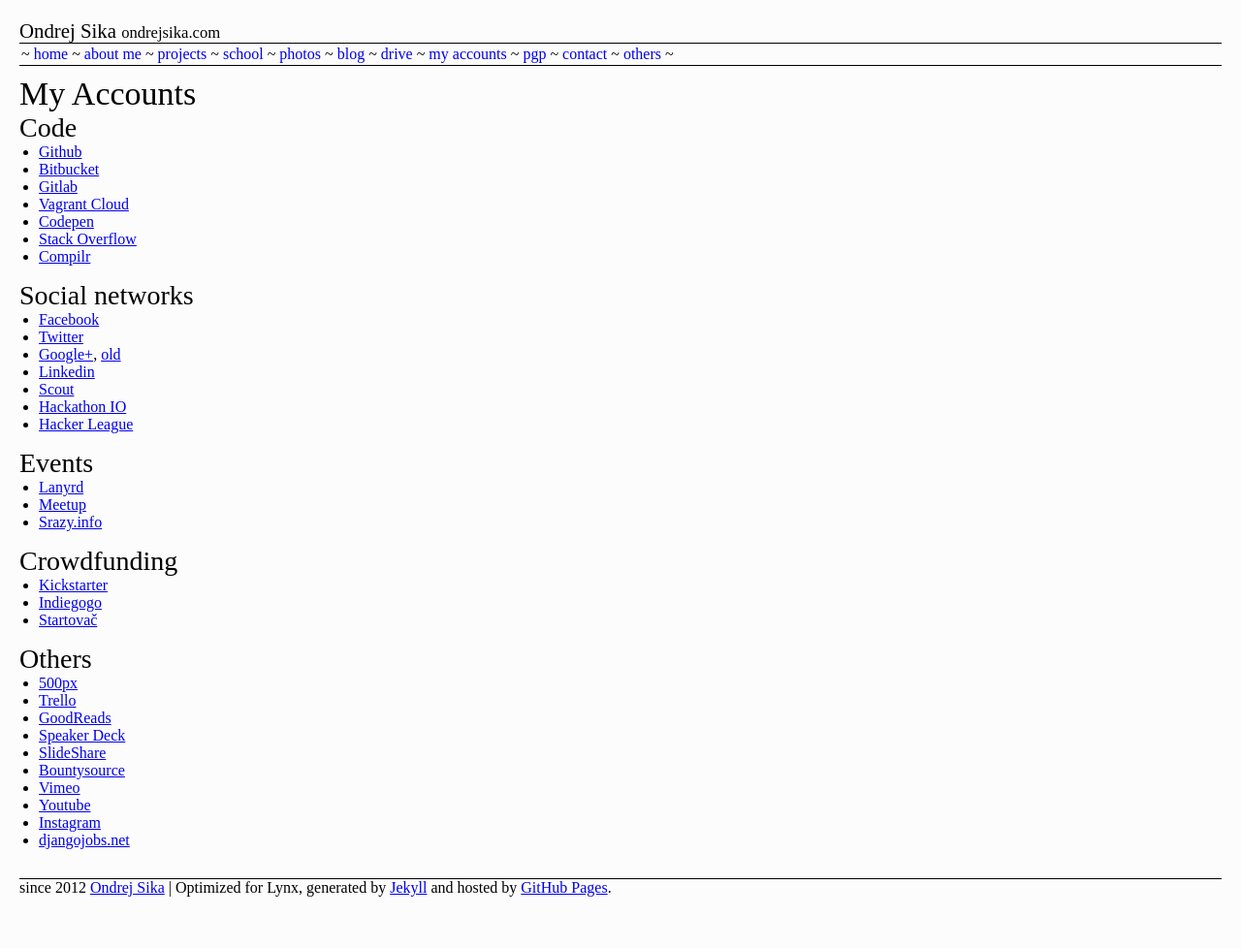
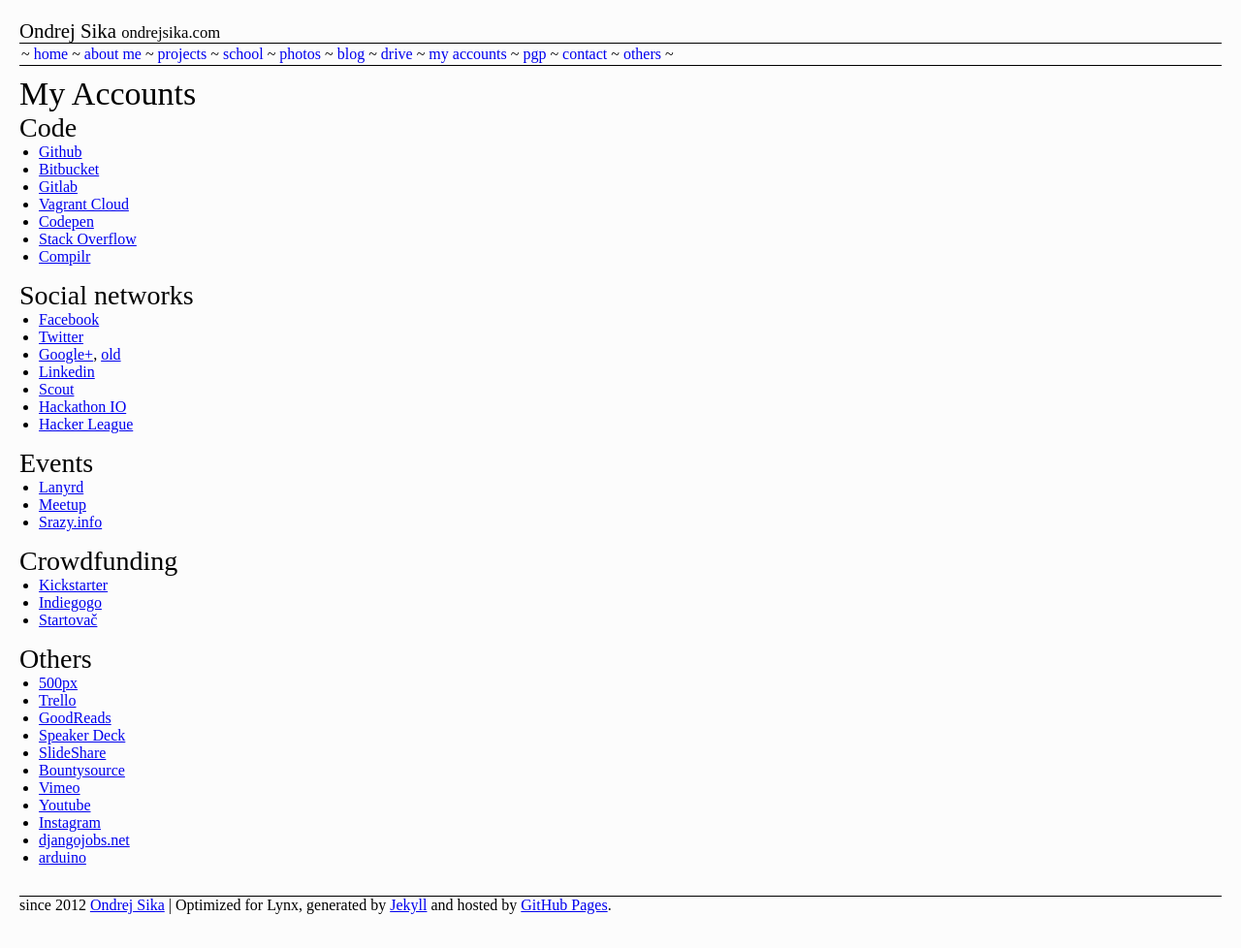
Before and after one commit to ondrejsika/ondrejsika.com, a Jekyll site: the page built from my-accounts.md, in a window 1280 px wide. Shown: the whole page at 97% size. Built offline with Jekyll 4.4.1, drawn with Linux system fonts in a browser that asks for light colours; Markdown is read by kramdown in place of the engine named in the settings; comment, search, counter and statistics services are not loaded.

Commit message:
add arduino account

```diff
--- a/my-accounts.md
+++ b/my-accounts.md
@@ -53,3 +53,4 @@
 * [Youtube](https://www.youtube.com/user/sikaondrej/videos)
 * [Instagram](http://instagram.com/ondrejsika)
 * [djangojobs.net](http://www.djangojobs.net/people/developer/profile/470/ondrej-sika)
+* [arduino](https://id.arduino.cc/ondrejsika)
```
